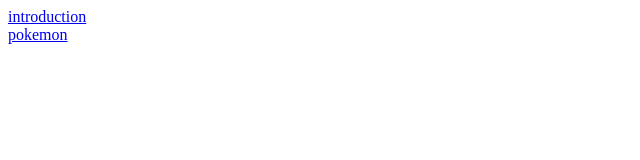
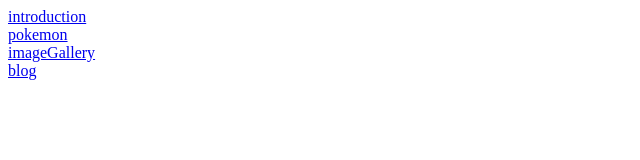
Before and after one commit to Raymond6411/1101-CLASSDEMO-409631503, a plain HTML site: page index.html in a window 1280 px wide. Shown: the whole page, without its empty margins (0-640 px from the left). Drawn offline with Linux system fonts and the light colour scheme.

Commit message:
Update index.html

```diff
--- a/index.html
+++ b/index.html
@@ -10,5 +10,9 @@
     <a href="./w01/intro.html">introduction</a>
     <br>
     <a href="./w02/pokemon.html">pokemon</a>
+    <br>
+    <a href="./w04/imageGallery.html">imageGallery</a>
+    <br>
+    <a href="./w04-blog/blog.html">blog</a>
 </body>
 </html>
```
